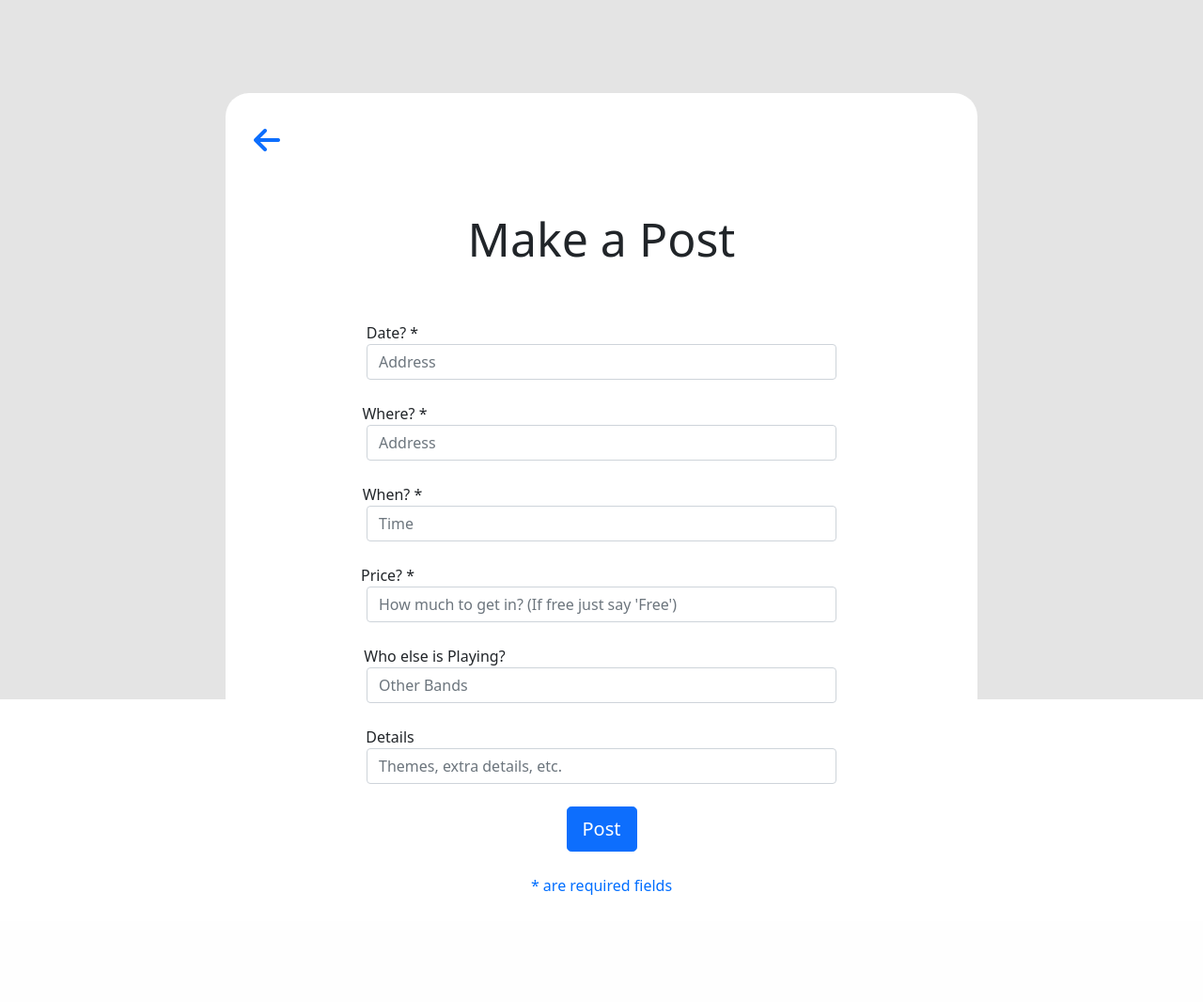
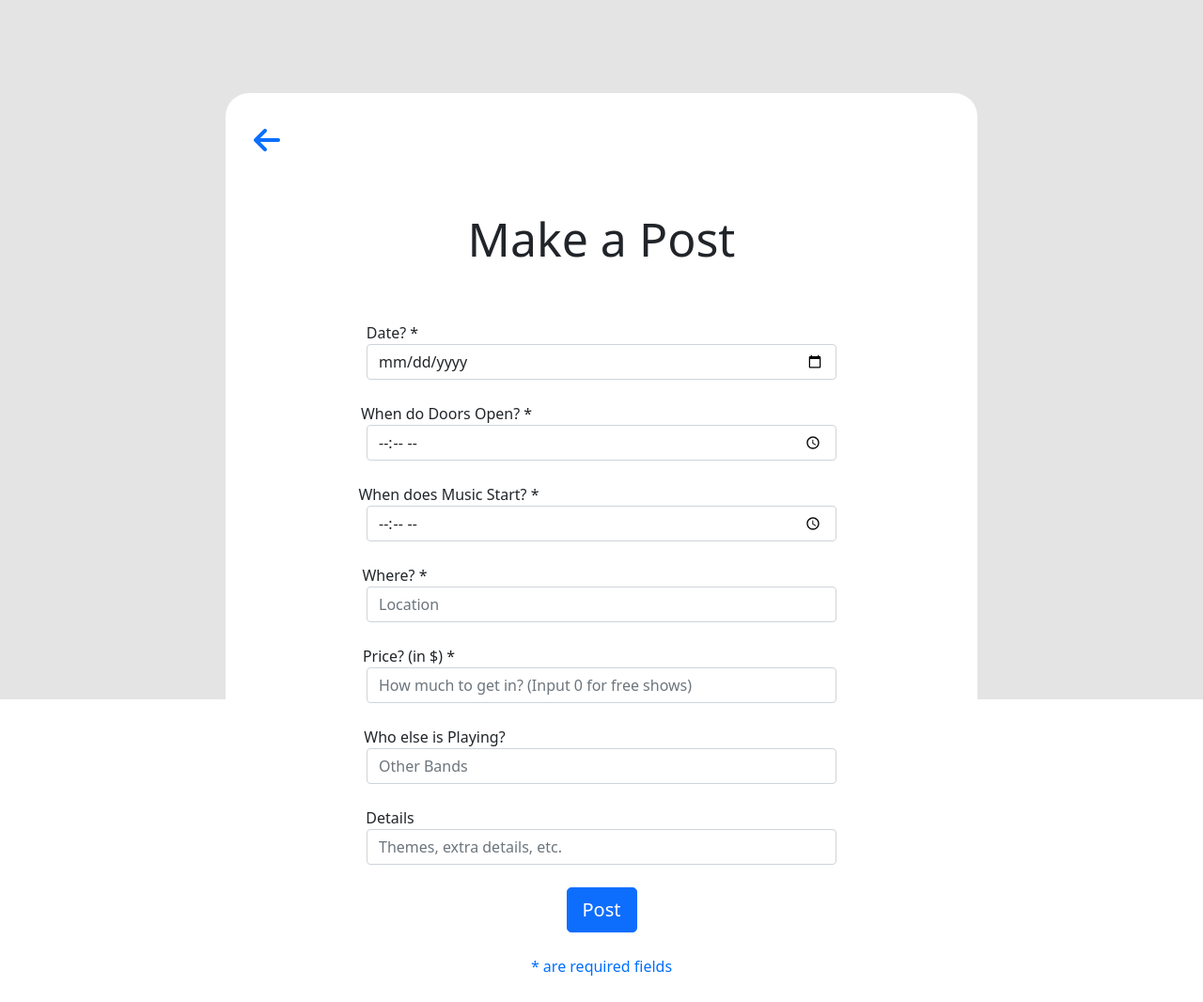
Before and after one commit to hessnt30/blog, a Flask app: page /create-post in a window 1280 px wide. Shown: the part 56-1122 px from the top of the page at 94% size. Before the commit the page ends 1008 px from the top, so only its background shows below. Run offline with Flask 3, Linux system fonts and the light colour scheme; a user stored in the database is signed in; some libraries are stand-ins or nearby versions.

Commit message:
Changes to be committed: 	modified:   instance/database.db 	modified:   website/__pycache__/models.cpython-310.pyc 	modified:   website/__pycache__/views.cpython-310.pyc 	modified:   website/models.py 	modified:   website/templates/create_posts.html 	modified:   website/templates/post_div.html 	modified:   website/views.py

```diff
--- a/website/models.py
+++ b/website/models.py
@@ -17,6 +17,7 @@ class Post(db.Model):
     id = db.Column(db.Integer, primary_key=True)
     location = db.Column(db.Text, nullable=False)
     date = db.Column(db.Text, nullable=False)
+    doors = db.Column(db.Text, nullable=True)
     time = db.Column(db.Text, nullable=False)
     price = db.Column(db.Text, nullable=False)
     who = db.Column(db.Text, nullable=True)
--- a/website/templates/create_posts.html
+++ b/website/templates/create_posts.html
@@ -14,47 +14,58 @@
                 <label style="margin-right: 445px;" for="location">Date? *</label>
                 <input
                   style="width: 500px;"
-                  type="text"
+                  type="date"
                   id="date"
                   name="date"
                   class="form-control"
-                  placeholder="Address"
-                />
-                </div>
-            <br />
-            <div align="center" id="location">
-                <label style="margin-right: 440px;" for="location">Where? *</label>
-                <input
-                  style="width: 500px;"
-                  type="text"
-                  id="location"
-                  name="location"
-                  class="form-control"
-                  placeholder="Address"
                 />
                 </div>
             <br />
             <div align="center" id="time">
-                <label style="margin-right: 445px;" for="time">When? *</label>
+              <label style="margin-right: 330px;" for="doors">When do Doors Open? *</label>
+              <input
+                style="width: 500px;"
+                type="time"
+                id="doors"
+                name="doors"
+                class="form-control"
+                placeholder="Doors"
+              />
+          </div>
+          <br />
+            <div align="center" id="time">
+                <label style="margin-right: 325px;" for="time">When does Music Start? *</label>
                 <input
                   style="width: 500px;"
-                  type="text"
+                  type="time"
                   id="time"
                   name="time"
                   class="form-control"
-                  placeholder="Time"
+                  placeholder="Music Starts"
                 />
             </div>
             <br />
+            <div align="center" id="location">
+              <label style="margin-right: 440px;" for="location">Where? *</label>
+              <input
+                style="width: 500px;"
+                type="text"
+                id="location"
+                name="location"
+                class="form-control"
+                placeholder="Location"
+              />
+              </div>
+          <br />
             <div align="center" id="price">
-                <label style="margin-right: 455px;" for="who">Price? *</label>
+                <label style="margin-right: 410px;" for="who">Price? (in $) *</label>
                 <input
                   style="width: 500px;"
-                  type="text"
+                  type="number"
                   id="price"
                   name="price"
                   class="form-control"
-                  placeholder="How much to get in? (If free just say 'Free')"
+                  placeholder="How much to get in? (Input 0 for free shows)"
                 />
             </div>
             <br />
--- a/website/templates/post_div.html
+++ b/website/templates/post_div.html
@@ -45,7 +45,7 @@
             <div class="card-body">
                 <!-- Actual Post -->
                 <div class="card-text">
-                    {{post.location}}
+                    {{post.location}} {{post.date}} {{post.doors}} {{post.time}} ${{post.price}} {{post.details}}
 
                 </div>
                 <br />
--- a/website/views.py
+++ b/website/views.py
@@ -20,7 +20,9 @@ def feed():
 @login_required
 def create_post():
     if request.method == 'POST':
+        date = request.form.get('date')
         location = request.form.get('location')
+        doors = request.form.get('doors')
         time = request.form.get('time')
         price = request.form.get('price')
         other_bands = request.form.get('who')
@@ -29,7 +31,9 @@ def create_post():
         if not location or not time or not price:
             flash('Post cannot be empty.', category='error')
         else:
-            post = Post(location=location,
+            post = Post(date=date,
+                        location=location,
+                        doors=doors,
                         time=time,
                         price=price,
                         who=other_bands,
```
Also changed, not shown: instance/database.db.
